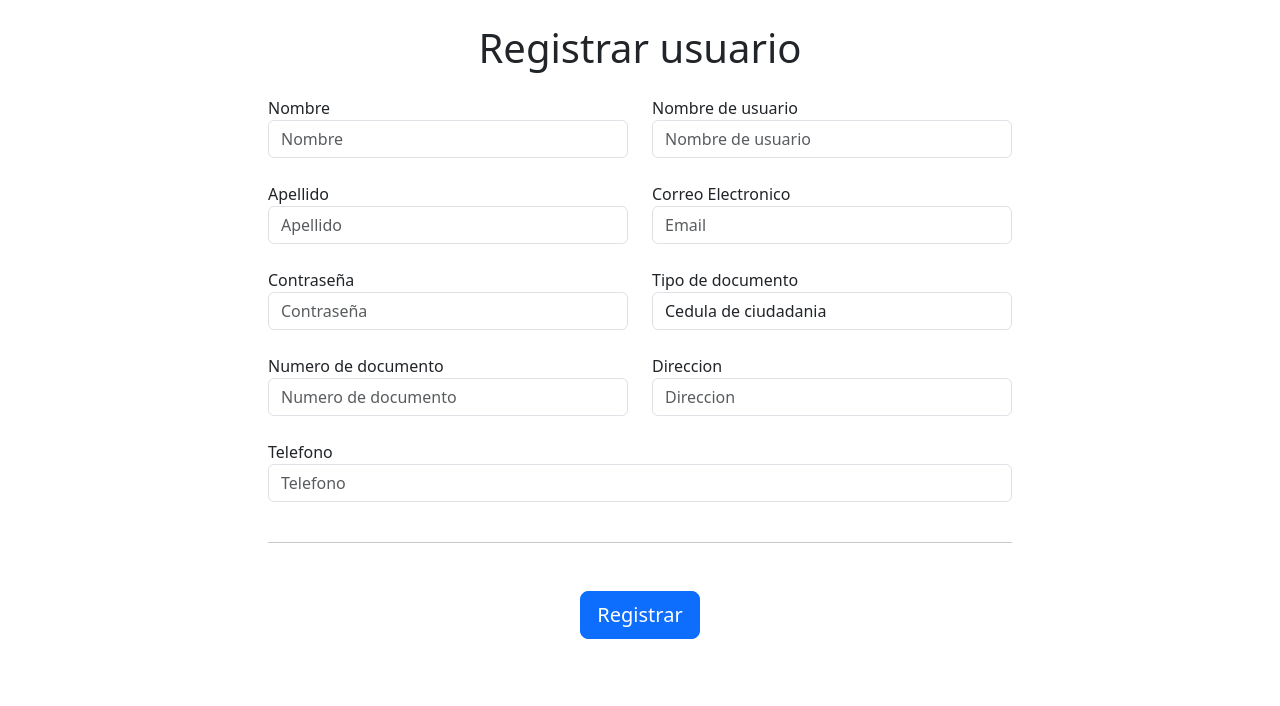
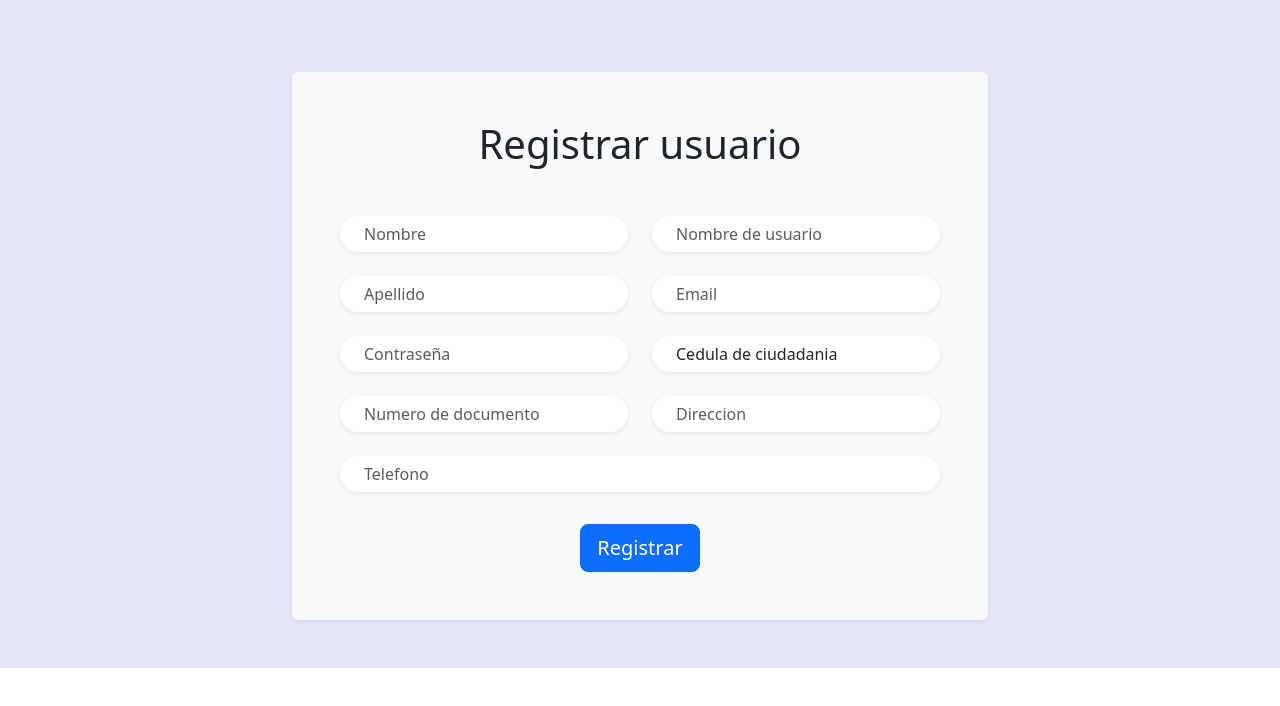
Before and after one commit to Sebastian01973/microservices-IS2, a Vue app in the folder frontend/: page /user/signUp in a window 1280 px wide. Shown: the top 706 px of the page. Built offline with nearby package versions, Linux system fonts and the light colour scheme.

Commit message:
Update the SignUp and LogIn title Form and Design

```diff
--- a/frontend/src/components/LogIn.vue
+++ b/frontend/src/components/LogIn.vue
@@ -11,8 +11,8 @@
           <div class="container">
             <div class="row">
               <div class="col-lg-10 col-xl-7 mx-auto">
-                <h3 class="display-6">Casttle Inventory</h3>
-                <p class="text-muted mb-4">App para el control de bovinos.</p>
+                <h3 class="display-6">CowShield</h3>
+                <p class="text-muted mb-4">Ganado sano, futuro seguro ¡Vacuna y previene en Boyacá</p>
                 <form v-on:submit.prevent="processLogInUser" class="form">
                   <div class="mb-3">
                     <input id="username" v-model="user.username" type="text" placeholder="Username" required=""
--- a/frontend/src/components/SignUp.vue
+++ b/frontend/src/components/SignUp.vue
@@ -1,16 +1,16 @@
 <template>
-  <div class="container">
-    <div class="col-md-8 offset-md-2 mt-4">
-      <h1 class="text-center mb-4">Registrar usuario</h1>
+  <div class="bg-light-purple">
+    <div class="container p-5">
+      <div class="col-md-8 offset-md-2 mt-4 bg-light rounded shadow-sm p-5">
+        <h1 class="text-center mb-5">Registrar usuario</h1>
         <form v-on:submit.prevent="processSignUp">
           <div class="row">
             <div class="col-md-6">
               <div class="form-group mb-4">
-              <label for="InputNombre">Nombre</label>
                 <input
                     type="text"
                     v-model="user.nombre"
-                  class="form-control"
+                    class="form-control rounded-pill border-0 shadow-sm px-4"
                     id="nombre"
                     placeholder="Nombre"
                     required="required"
@@ -18,11 +18,10 @@
               </div>
 
               <div class="form-group mb-4">
-              <label for="InputApellido">Apellido</label>
                 <input
                     type="text"
                     v-model="user.apellido"
-                  class="form-control"
+                    class="form-control rounded-pill border-0 shadow-sm px-4"
                     id="apellido"
                     placeholder="Apellido"
                     required="required"
@@ -30,11 +29,10 @@
               </div>
 
               <div class="form-group mb-4">
-              <label for="InputPassword">Contraseña</label>
                 <input
                     type="password"
                     v-model="user.password"
-                  class="form-control"
+                    class="form-control rounded-pill border-0 shadow-sm px-4"
                     id="password"
                     placeholder="Contraseña"
                     required="required"
@@ -42,11 +40,10 @@
               </div>
 
               <div class="form-group mb-4">
-              <label for="exampleInputName">Numero de documento</label>
                <input
                     type="text"
                     v-model="user.numero_documento"
-                  class="form-control"
+                    class="form-control rounded-pill border-0 shadow-sm px-4"
                     id="numeroDocumento"
                     placeholder="Numero de documento"
                     required="required"
@@ -56,10 +53,9 @@
 
             <div class="col-md-6">
               <div class="form-group mb-4">
-              <label for="InputUsername" required="required">Nombre de usuario</label>
                  <input
                     for="InputUsername"
-                  class="form-control"
+                    class="form-control rounded-pill border-0 shadow-sm px-4"
                     type="text"
                     v-model="user.username"
                     id="username"
@@ -69,11 +65,10 @@
               </div>
 
               <div class="form-group mb-4">
-              <label for="InputEmail1" required="required">Correo Electronico</label>
                <input
                     type="email"
                     v-model="user.email"
-                  class="form-control"
+                    class="form-control rounded-pill border-0 shadow-sm px-4"
                     id="email"
                     aria-describedby="emailHelp"
                     placeholder="Email"
@@ -83,9 +78,8 @@
 
               <!--        Selecionar tipo de documento  obligaotrio-->
               <div class="form-group mb-4">
-              <label for="InputTipoDocumento">Tipo de documento</label>
                 <select
-                  class="form-control"
+                    class="form-control rounded-pill border-0 shadow-sm px-4"
                     id="tipoDocumento"
                     v-model="user.tipo_documento"
                     required="required"
@@ -99,41 +93,38 @@
               </div>
 
             <div class="form-group mb-4">
-              <label for="InputDireccion">Direccion</label>
                <input
                     type="text"
                     v-model="user.direccion"
-                  class="form-control"
+                    class="form-control rounded-pill border-0 shadow-sm px-4"
                     id="direccion"
                     placeholder="Direccion"
                     required="required"
                 />
             </div>
             </div>
-          <div class="form-group mb-4">
-              <label for="InputTelefono">Telefono</label>
+            <div class="form-group mb-3">
                 <input
                     type="text"
                     v-model="user.telefono"
-                  class="form-control"
+                    class="form-control rounded-pill border-0 shadow-sm px-4"
                     id="telefono"
                     placeholder="Telefono"
                     required="required"
                 />
               </div>
           </div>
-        <hr/>
           <div class="success" v-if="isSuccess">
             We received your submission, thank you!
           </div>
 
-        <div class="col-md-6 offset-md-3 mt-5 text-center">
+          <div class="col-md-6 offset-md-3 mt-3 text-center">
             <button type="submit" class="btn btn-primary btn-lg btn-block">Registrar</button>
           </div>
         </form>
       </div>
     </div>
-
+  </div>
 </template>
 
 <script>
@@ -182,6 +173,10 @@ export default {
 </script>
 
 <style scoped>
+  .bg-light-purple {
+    background-color: lavender;
+  }
+
   h3 {
     margin: 40px 0 0;
   }
```
Lines whose indentation alone changed are shown as unchanged.
